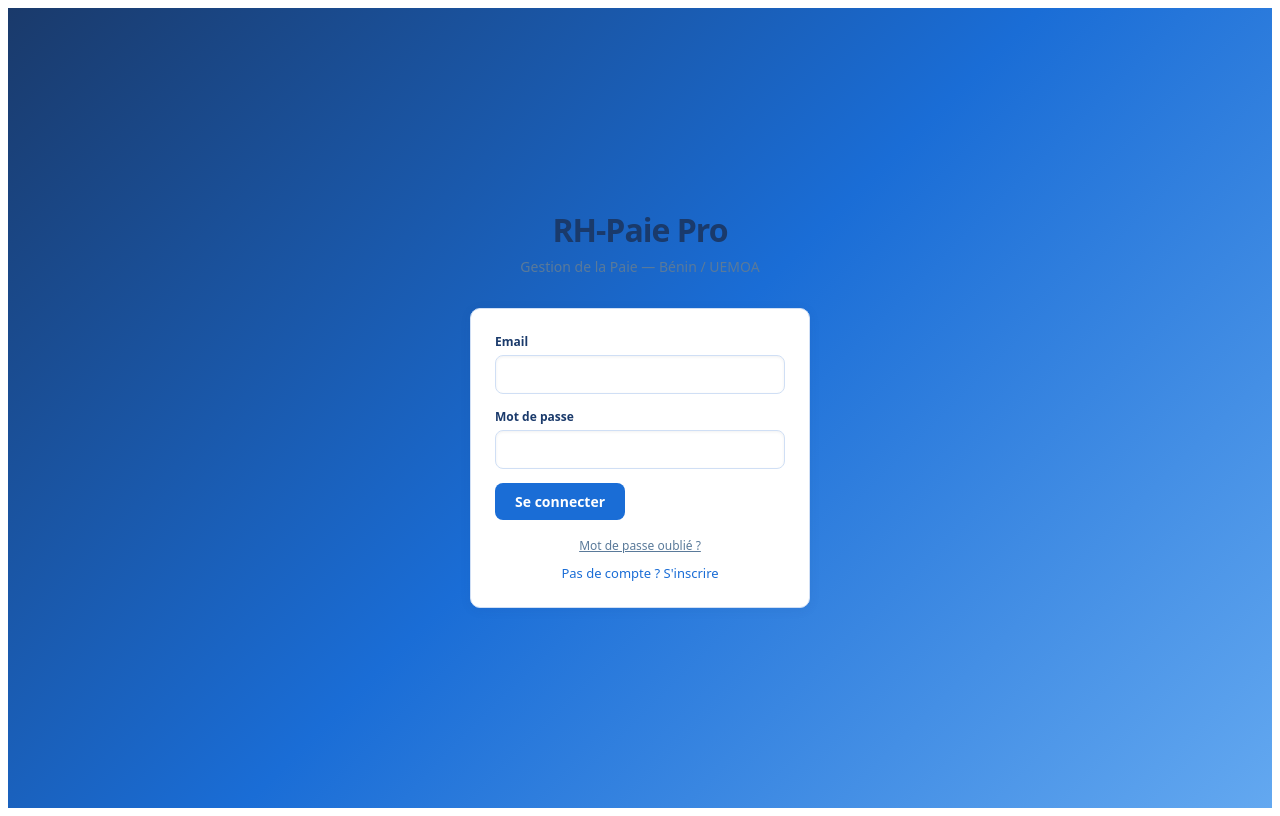
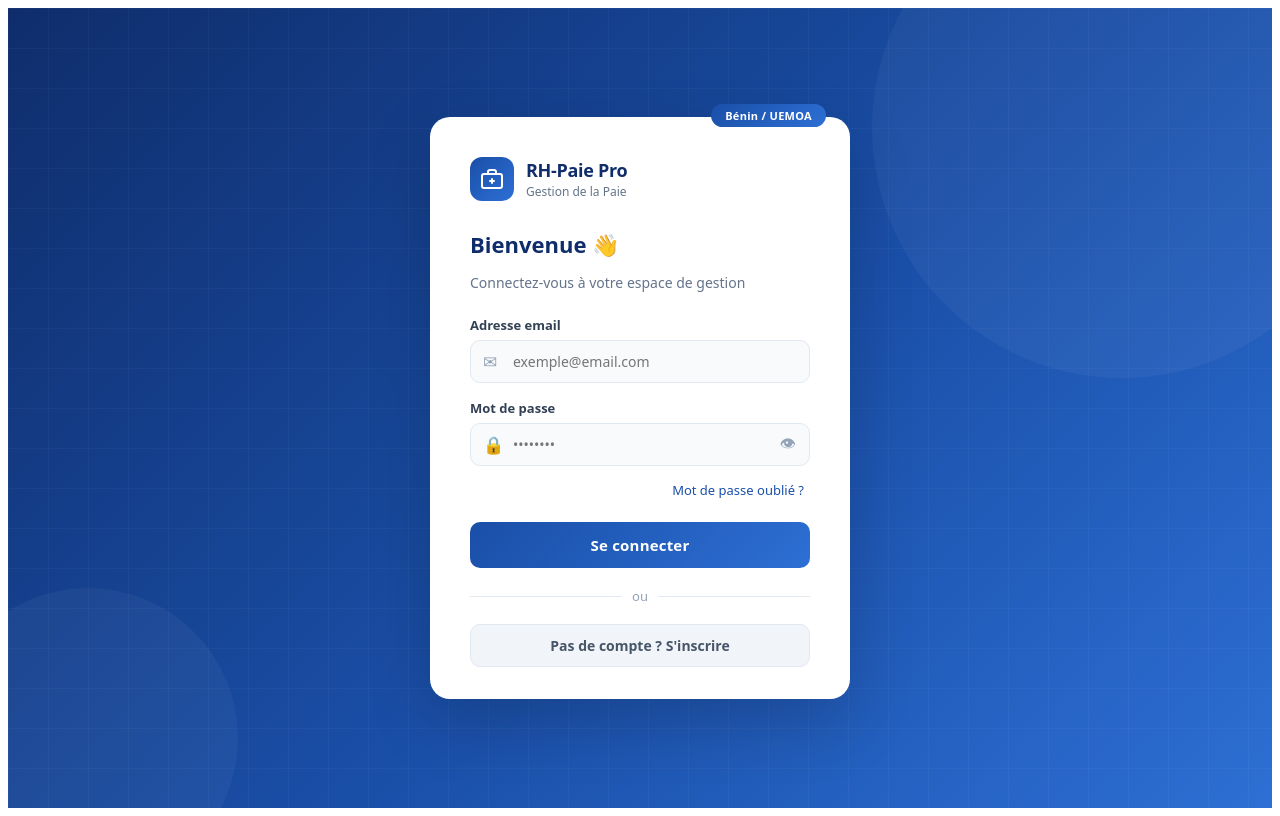
Before and after one commit to martin13haya-cpu/martin-haya, a React (Vite) app: page / in a window 1280 px wide. Built offline with nearby package versions, Linux system fonts and the light colour scheme.

Commit message:
feat: nouvelle page de connexion moderne bleu/blanc

```diff
--- a/src/RHPaiePro.jsx
+++ b/src/RHPaiePro.jsx
@@ -766,52 +766,186 @@ const Sidebar = ({page,setPage,user,onLogout,open=false,setOpen=()=>{},sub,onUpg
 const LoginPage = ({onLogin}) => {
   const [email,setEmail]=useState(""), [pass,setPass]=useState(""),
         [err,setErr]=useState(""), [loading,setLoading]=useState(false),
-        [isSignup,setIsSignup]=useState(false), [showForgot,setShowForgot]=useState(false);
-  const submit = async e => {
-    e.preventDefault(); setErr(""); setLoading(true);
+        [isSignup,setIsSignup]=useState(false), [showForgot,setShowForgot]=useState(false),
+        [showPass,setShowPass]=useState(false);
+
+  const submit = async () => {
+    if(!email||!pass){setErr("Veuillez remplir tous les champs."); return;}
+    setErr(""); setLoading(true);
     try{
       const {error} = isSignup
         ? await supabase.auth.signUp({email,password:pass})
         : await supabase.auth.signInWithPassword({email,password:pass});
       if(error) setErr(error.message);
-      else { if(isSignup) setErr("Vérifiez votre email pour confirmer le compte."); else onLogin(); }
+      else { if(isSignup) setErr("✅ Vérifiez votre email pour confirmer le compte."); else onLogin(); }
     }finally{setLoading(false);}
   };
+
+  const isSuccess = err.startsWith("✅");
+
+  const pageStyle={
+    minHeight:"100vh",
+    background:"linear-gradient(135deg,#0f2d6b 0%,#1a4fa8 55%,#2d6fd4 100%)",
+    display:"flex",alignItems:"center",justifyContent:"center",
+    fontFamily:"system-ui,sans-serif",padding:"20px",position:"relative",overflow:"hidden"
+  };
+  const cardStyle={
+    background:"#ffffff",borderRadius:"20px",padding:"2.5rem 2.5rem 2rem",
+    width:"100%",maxWidth:"420px",position:"relative",zIndex:1,
+    boxShadow:"0 24px 64px rgba(0,0,0,0.18)"
+  };
+  const inputWrapStyle={position:"relative"};
+  const inputStyle={
+    width:"100%",padding:"11px 14px 11px 42px",
+    border:`1.5px solid ${err&&!isSuccess?"#fca5a5":"#e2e8f0"}`,
+    borderRadius:"10px",fontSize:"14px",color:"#1e293b",
+    background:"#f8fafc",outline:"none",fontFamily:"inherit",
+    transition:"border-color .2s, box-shadow .2s"
+  };
+  const iconStyle={
+    position:"absolute",left:"13px",top:"50%",transform:"translateY(-50%)",
+    color:"#94a3b8",fontSize:"17px",pointerEvents:"none"
+  };
+  const labelStyle={display:"block",fontSize:"13px",fontWeight:600,color:"#334155",marginBottom:"6px"};
+  const btnPrimaryStyle={
+    width:"100%",padding:"13px",
+    background:loading?"#93c5fd":"linear-gradient(135deg,#1a4fa8,#2d6fd4)",
+    color:"#fff",border:"none",borderRadius:"10px",fontSize:"15px",fontWeight:600,
+    cursor:loading?"not-allowed":"pointer",letterSpacing:"0.2px",
+    transition:"opacity .15s, transform .15s",fontFamily:"inherit"
+  };
+
   return (
-    <div style={{minHeight:"100vh",background:"linear-gradient(135deg,#1a3a6b 0%,#1a6dd6 50%,#63a8f0 100%)",display:"flex",
-                 alignItems:"center",justifyContent:"center",fontFamily:"system-ui,sans-serif"}}>
-      <div style={{width:"100%",maxWidth:"380px",padding:"20px"}}>
-        <div style={{textAlign:"center",marginBottom:"32px"}}>
-          <div style={{fontSize:"32px",fontWeight:900,color:"#1a3a6b",letterSpacing:"-1px"}}>RH-Paie Pro</div>
-          <div style={{color:"#5a7a9a",fontSize:"14px",marginTop:"6px"}}>Gestion de la Paie — Bénin / UEMOA</div>
-        </div>
-        <Card>
-          <Alert msg={err} type={err.includes("rifi") ? "success" : "error"}/>
+    <div style={pageStyle}>
+      {/* déco cercles */}
+      <div style={{position:"absolute",width:"500px",height:"500px",borderRadius:"50%",
+                   background:"rgba(255,255,255,0.04)",top:"-130px",right:"-100px",zIndex:0}}/>
+      <div style={{position:"absolute",width:"300px",height:"300px",borderRadius:"50%",
+                   background:"rgba(255,255,255,0.04)",bottom:"-80px",left:"-70px",zIndex:0}}/>
+      {/* grille */}
+      <div style={{position:"absolute",inset:0,zIndex:0,
+                   backgroundImage:"linear-gradient(rgba(255,255,255,0.03) 1px,transparent 1px),linear-gradient(90deg,rgba(255,255,255,0.03) 1px,transparent 1px)",
+                   backgroundSize:"40px 40px"}}/>
+
+      <div style={cardStyle}>
+        {/* badge */}
+        <div style={{position:"absolute",top:"-13px",right:"24px",
+                     background:"linear-gradient(135deg,#1a4fa8,#2d6fd4)",color:"#fff",
+                     fontSize:"11px",fontWeight:700,padding:"4px 14px",
+                     borderRadius:"20px",letterSpacing:"0.3px"}}>
+          Bénin / UEMOA
+        </div>
+
+        {/* logo */}
+        <div style={{display:"flex",alignItems:"center",gap:"12px",marginBottom:"1.75rem"}}>
+          <div style={{width:"44px",height:"44px",background:"linear-gradient(135deg,#1a4fa8,#2d6fd4)",
+                       borderRadius:"12px",display:"flex",alignItems:"center",justifyContent:"center",flexShrink:0}}>
+            <svg width="24" height="24" viewBox="0 0 24 24" fill="none" stroke="#fff" strokeWidth="2" strokeLinecap="round" strokeLinejoin="round">
+              <rect x="2" y="7" width="20" height="14" rx="2"/>
+              <path d="M16 7V5a2 2 0 0 0-2-2h-4a2 2 0 0 0-2 2v2"/>
+              <line x1="12" y1="12" x2="12" y2="16"/>
+              <line x1="10" y1="14" x2="14" y2="14"/>
+            </svg>
+          </div>
           <div>
-            <Input label="Email" value={email} onChange={setEmail} type="email" required/>
-            <Input label="Mot de passe" value={pass} onChange={setPass} type="password" required/>
-            <div style={{marginTop:"8px"}}>
-              <Btn onClick={submit} disabled={loading}>
-                {loading?"...":(isSignup?"Créer le compte":"Se connecter")}
-              </Btn>
-            </div>
+            <div style={{fontSize:"18px",fontWeight:800,color:"#0f2d6b",letterSpacing:"-0.3px"}}>RH-Paie Pro</div>
+            <div style={{fontSize:"12px",color:"#64748b",marginTop:"1px"}}>Gestion de la Paie</div>
           </div>
-          <div style={{marginTop:"16px",textAlign:"center",display:"flex",flexDirection:"column",gap:"8px"}}>
-            {!isSignup&&(
-              <button onClick={()=>setShowForgot(true)}
-                style={{background:"none",border:"none",color:G.textDim,cursor:"pointer",
-                        fontSize:"12px",fontFamily:"inherit",textDecoration:"underline"}}>
-                Mot de passe oublié ?
-              </button>
-            )}
-            <button onClick={()=>{setIsSignup(!isSignup);setErr("");}}
-              style={{background:"none",border:"none",color:G.accent,cursor:"pointer",
-                      fontSize:"13px",fontFamily:"inherit"}}>
-              {isSignup?"Déjà un compte ? Se connecter":"Pas de compte ? S'inscrire"}
+        </div>
+
+        {/* titre */}
+        <div style={{marginBottom:"1.5rem"}}>
+          <h2 style={{fontSize:"22px",fontWeight:700,color:"#0f2d6b",marginBottom:"4px"}}>
+            {isSignup?"Créer un compte":"Bienvenue 👋"}
+          </h2>
+          <p style={{fontSize:"14px",color:"#64748b"}}>
+            {isSignup?"Rejoignez RH-Paie Pro dès aujourd'hui":"Connectez-vous à votre espace de gestion"}
+          </p>
+        </div>
+
+        {/* alerte */}
+        {err&&(
+          <div style={{background:isSuccess?"#f0fdf4":"#eff6ff",
+                       border:`1px solid ${isSuccess?"#bbf7d0":"#bfdbfe"}`,
+                       borderRadius:"8px",padding:"9px 13px",fontSize:"13px",
+                       color:isSuccess?"#166534":"#1e40af",marginBottom:"1rem",
+                       display:"flex",alignItems:"flex-start",gap:"8px"}}>
+            <span style={{flexShrink:0}}>{isSuccess?"✅":"ℹ️"}</span>
+            <span>{err.replace("✅ ","")}</span>
+          </div>
+        )}
+
+        {/* champ email */}
+        <div style={{marginBottom:"1rem"}}>
+          <label style={labelStyle}>Adresse email</label>
+          <div style={inputWrapStyle}>
+            <span style={iconStyle}>✉</span>
+            <input type="email" value={email} onChange={e=>setEmail(e.target.value)}
+              placeholder="exemple@email.com" style={inputStyle}
+              onFocus={e=>{e.target.style.borderColor="#1a4fa8";e.target.style.background="#fff";e.target.style.boxShadow="0 0 0 3px rgba(26,79,168,0.1)";}}
+              onBlur={e=>{e.target.style.borderColor="#e2e8f0";e.target.style.background="#f8fafc";e.target.style.boxShadow="none";}}
+              onKeyDown={e=>{if(e.key==="Enter") submit();}}
+            />
+          </div>
+        </div>
+
+        {/* champ mot de passe */}
+        <div style={{marginBottom:"0.75rem"}}>
+          <label style={labelStyle}>Mot de passe</label>
+          <div style={inputWrapStyle}>
+            <span style={iconStyle}>🔒</span>
+            <input type={showPass?"text":"password"} value={pass} onChange={e=>setPass(e.target.value)}
+              placeholder="••••••••" style={{...inputStyle,paddingRight:"42px"}}
+              onFocus={e=>{e.target.style.borderColor="#1a4fa8";e.target.style.background="#fff";e.target.style.boxShadow="0 0 0 3px rgba(26,79,168,0.1)";}}
+              onBlur={e=>{e.target.style.borderColor="#e2e8f0";e.target.style.background="#f8fafc";e.target.style.boxShadow="none";}}
+              onKeyDown={e=>{if(e.key==="Enter") submit();}}
+            />
+            <button onClick={()=>setShowPass(p=>!p)}
+              style={{position:"absolute",right:"12px",top:"50%",transform:"translateY(-50%)",
+                      background:"none",border:"none",cursor:"pointer",color:"#94a3b8",
+                      fontSize:"16px",padding:"2px",lineHeight:1}}>
+              {showPass?"🙈":"👁"}
             </button>
           </div>
-          {showForgot&&<ForgotPasswordModal onClose={()=>setShowForgot(false)}/>}
-        </Card>
+        </div>
+
+        {/* mot de passe oublié */}
+        {!isSignup&&(
+          <div style={{textAlign:"right",marginBottom:"1.4rem"}}>
+            <button onClick={()=>setShowForgot(true)}
+              style={{background:"none",border:"none",color:"#1a4fa8",cursor:"pointer",
+                      fontSize:"13px",fontWeight:500,fontFamily:"inherit",textDecoration:"none"}}>
+              Mot de passe oublié ?
+            </button>
+          </div>
+        )}
+
+        {/* bouton connexion */}
+        <button onClick={submit} disabled={loading} style={btnPrimaryStyle}
+          onMouseOver={e=>{if(!loading){e.target.style.opacity="0.9";e.target.style.transform="translateY(-1px)";}}}
+          onMouseOut={e=>{e.target.style.opacity="1";e.target.style.transform="translateY(0)";}}>
+          {loading?"⏳ Connexion en cours…":(isSignup?"Créer mon compte":"Se connecter")}
+        </button>
+
+        {/* divider */}
+        <div style={{display:"flex",alignItems:"center",gap:"10px",margin:"1.2rem 0"}}>
+          <div style={{flex:1,height:"1px",background:"#e2e8f0"}}/>
+          <span style={{fontSize:"13px",color:"#94a3b8"}}>ou</span>
+          <div style={{flex:1,height:"1px",background:"#e2e8f0"}}/>
+        </div>
+
+        {/* switch signup/login */}
+        <button onClick={()=>{setIsSignup(s=>!s);setErr("");}}
+          style={{width:"100%",padding:"11px",background:"#f1f5f9",color:"#475569",
+                  border:"1.5px solid #e2e8f0",borderRadius:"10px",fontSize:"14px",
+                  fontWeight:600,cursor:"pointer",fontFamily:"inherit",
+                  transition:"background .15s"}}
+          onMouseOver={e=>e.target.style.background="#e2e8f0"}
+          onMouseOut={e=>e.target.style.background="#f1f5f9"}>
+          {isSignup?"Déjà un compte ? Se connecter":"Pas de compte ? S'inscrire"}
+        </button>
+
+        {showForgot&&<ForgotPasswordModal onClose={()=>setShowForgot(false)}/>}
       </div>
     </div>
   );
```
